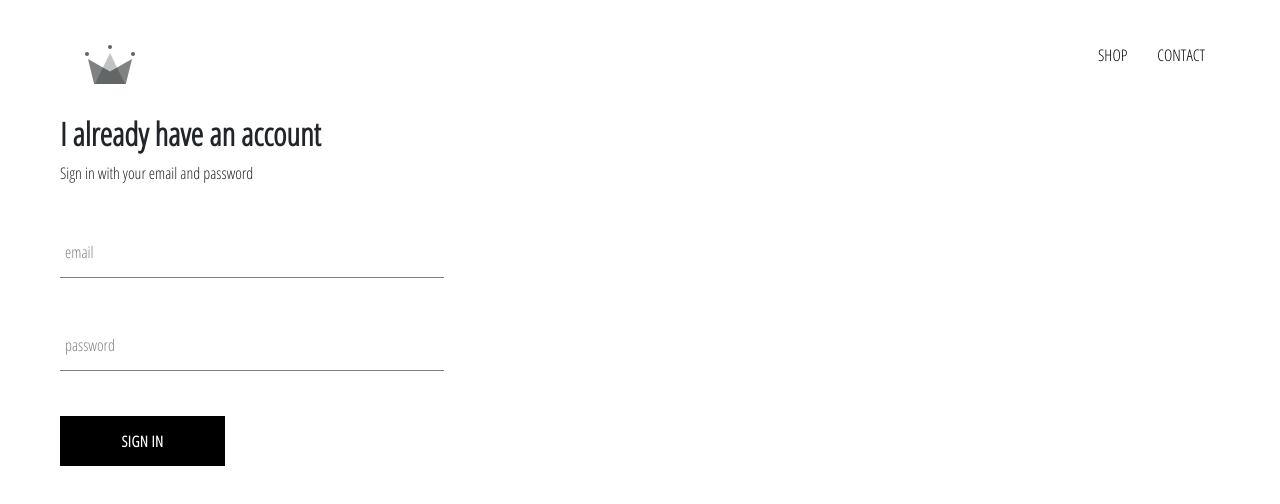
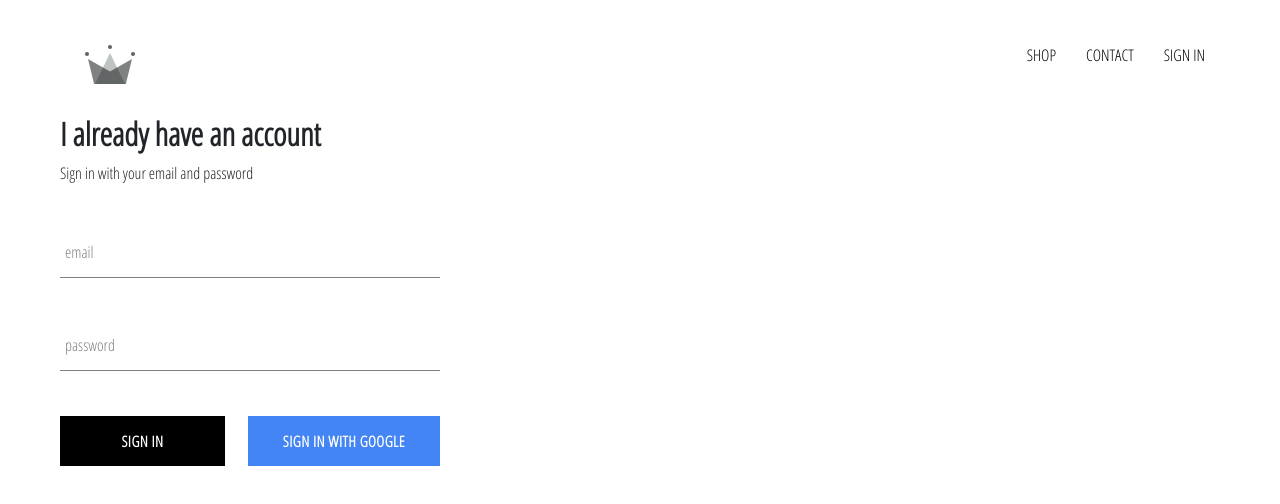
Before and after one commit to CharityBunyon/eCommerce, a React (Create React App) app: page /signin in a window 1280 px wide. Shown: the top 504 px of the page. Built offline with nearby package versions, Linux system fonts and the light colour scheme; no server answers.

Commit message:
Can sign in and out of app

```diff
--- a/src/App/App.js
+++ b/src/App/App.js
@@ -4,15 +4,38 @@
 import Shoppage from '../components/pages/Shoppage/Shoppage';
 import Header from '../components/shared/Header/Header';
 import Auth from '../components/pages/Authpage/Authpage';
+import { auth } from '../helpers/data/firebase.utils';
 
 import './App.scss';
 
 
 class App extends React.Component {
+  constructor() {
+    super();
+
+    this.state = {
+      currentUser: null,
+    };
+  }
+
+  unsubsribeFromAuth = null
+
+  componentDidMount() {
+    this.unsubsribeFromAuth = auth.onAuthStateChanged((user) => {
+      this.setState({ currentUser: user });
+      console.log(user);
+    });
+  }
+
+  componentWillUnmount() {
+    this.unsubsribeFromAuth();
+  }
+
+
   render() {
     return (
     <div>
-      <Header />
+      <Header currentUser={this.state.currentUser}/>
       <Switch>
         <Route exact path='/' component={Homepage} />
         <Route path='/shop' component={Shoppage} />
--- a/src/App/App.scss
+++ b/src/App/App.scss
@@ -3,7 +3,6 @@
   padding: 20px 60px;
 }
 
-// a {
-//   text-decoration: none;
-//   color: #000;
-// }
+* {
+  box-sizing: border-box;
+}
--- a/src/components/shared/CustomBtn/CustomBtn.js
+++ b/src/components/shared/CustomBtn/CustomBtn.js
@@ -2,8 +2,8 @@
 
 import './CustomBtn.scss';
 
-const CustomBtn = ({ children, ...otherProps }) => (
-    <button className='custom-button' {...otherProps}>
+const CustomBtn = ({ children, isGoogleSignIn, ...otherProps }) => (
+    <button className={`${isGoogleSignIn ? 'google-sign-in' : ''} custom-button`} {...otherProps}>
         {children}
     </button>
 );
--- a/src/components/shared/CustomBtn/CustomBtn.scss
+++ b/src/components/shared/CustomBtn/CustomBtn.scss
@@ -19,4 +19,14 @@
       color: black;
       border: 1px solid black;
     }
+
+    &.google-sign-in {
+      background-color: #4385f4;
+      color: #fff;
+
+      &:hover {
+        background-color: #357ae8;
+        border:none;
+      }
+    }
   }
--- a/src/components/shared/Header/Header.js
+++ b/src/components/shared/Header/Header.js
@@ -1,11 +1,11 @@
 import React from 'react';
 import { Link } from 'react-router-dom';
-
+import { auth } from '../../../helpers/data/firebase.utils';
 import { ReactComponent as Logo } from '../../../assets/original.svg';
 import './Header.scss';
 
 
-const Header = () => (
+const Header = ({ currentUser }) => (
     <div className='header'>
       <Link className='logo-container' to='/'>
         <Logo className='logo' />
@@ -14,12 +14,20 @@
         <Link className='option' to='/shop'>
           SHOP
         </Link>
-            <Link className='option' to='/contact'>
+        <Link className='option' to='/shop'>
           CONTACT
         </Link>
+        {currentUser ? (
+          <div className='option' onClick={() => auth.signOut()}>
+            SIGN OUT
+          </div>
+        ) : (
+          <Link className='option' to='/signin'>
+            SIGN IN
+          </Link>
+        )}
       </div>
     </div>
-
 );
 
 export default Header;
--- a/src/components/shared/Header/Header.scss
+++ b/src/components/shared/Header/Header.scss
@@ -22,6 +22,7 @@
         padding: 10px 15px;
         text-decoration: none;
         color: #000;
+        cursor:pointer;
       }
     }
   }
--- a/src/components/shared/SignIn/SignIn.js
+++ b/src/components/shared/SignIn/SignIn.js
@@ -2,6 +2,7 @@
 import React from 'react';
 import FormInput from '../FormInput/FormInput';
 import CustomBtn from '../CustomBtn/CustomBtn';
+import { signInWithGoogle } from '../../../helpers/data/firebase.utils';
 import './SignIn.scss';
 
 class SignIn extends React.Component {
@@ -49,7 +50,10 @@
               label='password'
               required
             />
+            <div className='buttons'>
             <CustomBtn type='submit'> Sign In </CustomBtn>
+            <CustomBtn onClick={signInWithGoogle} isGoogleSignIn> Sign In With Google</CustomBtn>
+            </div>
           </form>
         </div>
       );
--- a/src/components/shared/SignIn/SignIn.scss
+++ b/src/components/shared/SignIn/SignIn.scss
@@ -1,5 +1,5 @@
 .sign-in {
-    width: 30vw;
+    width: 380px;
     display: flex;
     flex-direction: column;
 
@@ -8,6 +8,11 @@
     }
   }
 
+  .buttons {
+      display: flex;
+      justify-content: space-between;
+  }
+
   h2 {
       font-weight: bold;
   }
```
Lines whose indentation alone changed are shown as unchanged.
